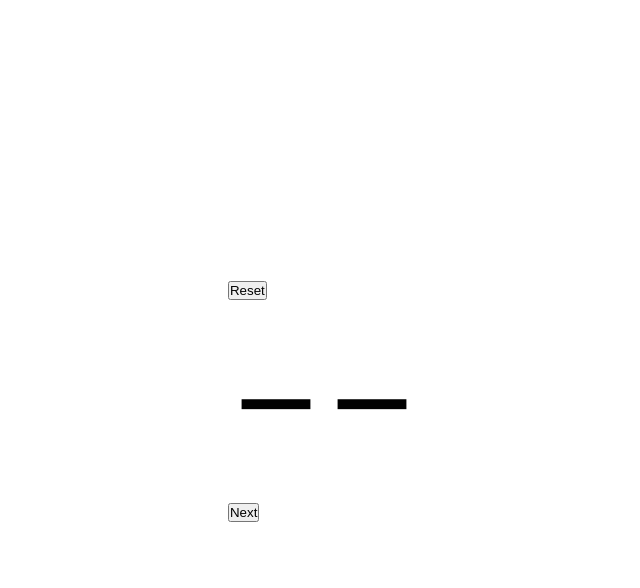
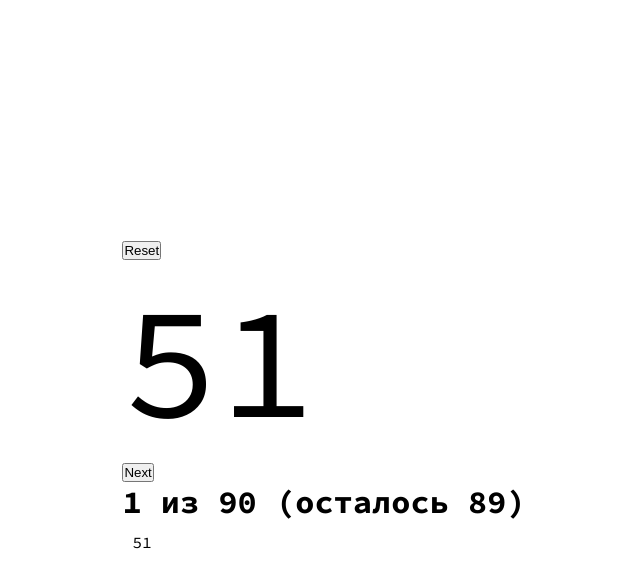
Before and after one commit to SkripKolesa/loto, a React (Create React App) app: page / in a window 1280 px wide. Both pictures are taken after a click on the button "Next". Shown: the top 588 px of the page, without its empty margins (316-956 px from the left). Built offline with nearby package versions, Linux system fonts and the light colour scheme.

Commit message:
iterator counter history init

```diff
--- a/src/App.css
+++ b/src/App.css
@@ -1,3 +1,13 @@
 .App {
 
 }
+
+.App .history{
+  list-style: none;
+  display: flex;
+  flex-direction: row;
+}
+
+.App .history li{
+  padding: 10px;
+}
--- a/src/App.js
+++ b/src/App.js
@@ -1,31 +1,42 @@
-import logo from './logo.svg';
 import './App.css';
-import * as React from "react";
 import Bochka from "./components/Bochka/Bochka";
 import {makeShuffleRangeIterator} from "./service/ShuffledNumbers";
+import {useState} from "react";
 
-class App extends React.Component {
-  constructor(props) {
-    super(props);
-    this.bochkas = this.initBochkas();
-    this.state = {
-      currentBochka: null
+export default function App(props) {
+  const [items, setItems] = useState(makeShuffleRangeIterator());
+  const [current, setCurrent] = useState(null);
+  const [count, setCount] = useState(0);
+  const [done, setDone] = useState(false);
+  const [history, setHistory] = useState([]);
+  const onReset = e => {
+    setItems(makeShuffleRangeIterator());
+    setCurrent(null);
+    setCount(0);
+    setDone(false);
+  };
+  const onNext = e => {
+    const next = items.next();
+    setDone(next.done);
+    if (!next.done) {
+      setCurrent(next.value);
+      setCount(count + 1);
+      setHistory([...history, next.value]);
     }
-  }
-
-  render() {
-    return (
-      <div className={"App"}>
-        <button>Reset</button>
-        <Bochka current={this.state.currentBochka}/>
-        <button>Next</button>
-      </div>
-    )
-  }
-
-  initBochkas() {
-    return makeShuffleRangeIterator();
-  }
+    else {
+      alert("DONE");
+    }
+  };
+  //TODO button, counter, history into separate components
+  return (
+    <div className={"App"}>
+      <button onClick={onReset}>Reset</button>
+      <Bochka current={current}/>
+      <button onClick={onNext}>Next</button>
+      <h1>{count} из 90 (осталось {90 - count})</h1>
+      <ul className={"history"}>
+        {history.map((h, idx) => <li key={idx}>{h}</li>)}
+      </ul>
+    </div>
+  );
 }
-
-export default App;
--- a/src/components/Bochka/Bochka.js
+++ b/src/components/Bochka/Bochka.js
@@ -1,16 +1,9 @@
 import * as React from "react";
 import "./Bochka.css"
 
-class Bochka extends React.Component{
-  constructor(props) {
-    super(props);
-  }
+export default function Bochka(props) {
+  return (
+    <div className={"Bochka"}>{props.current || "--"}</div>
+  )
 
-  render() {
-    return(
-      <div className={"Bochka"}>{this.props.current || "--"}</div>
-    )
-  }
 }
-
-export default Bochka
--- a/src/service/ShuffledNumbers.js
+++ b/src/service/ShuffledNumbers.js
@@ -1,5 +1,23 @@
-export function makeShuffleRangeIterator(){
-  const items = [...Array(90).keys()].map(i => i+1);
-  console.dir(items);
-  return items;
+export function makeShuffleRangeIterator() {
+  let items = [...Array(90).keys()].map(i => i + 1);
+  const iter = {
+    next: function () {
+      if (items.length) {
+        const idx = Math.floor(Math.random() * Math.floor(items.length))
+        const value = items[idx];
+        items.splice(idx,1);
+        return {
+          value: value,
+          done: false
+        }
+      }
+
+      return {
+        value: null,
+        done: true
+      }
+    }
+  }
+
+  return iter;
 }
```
